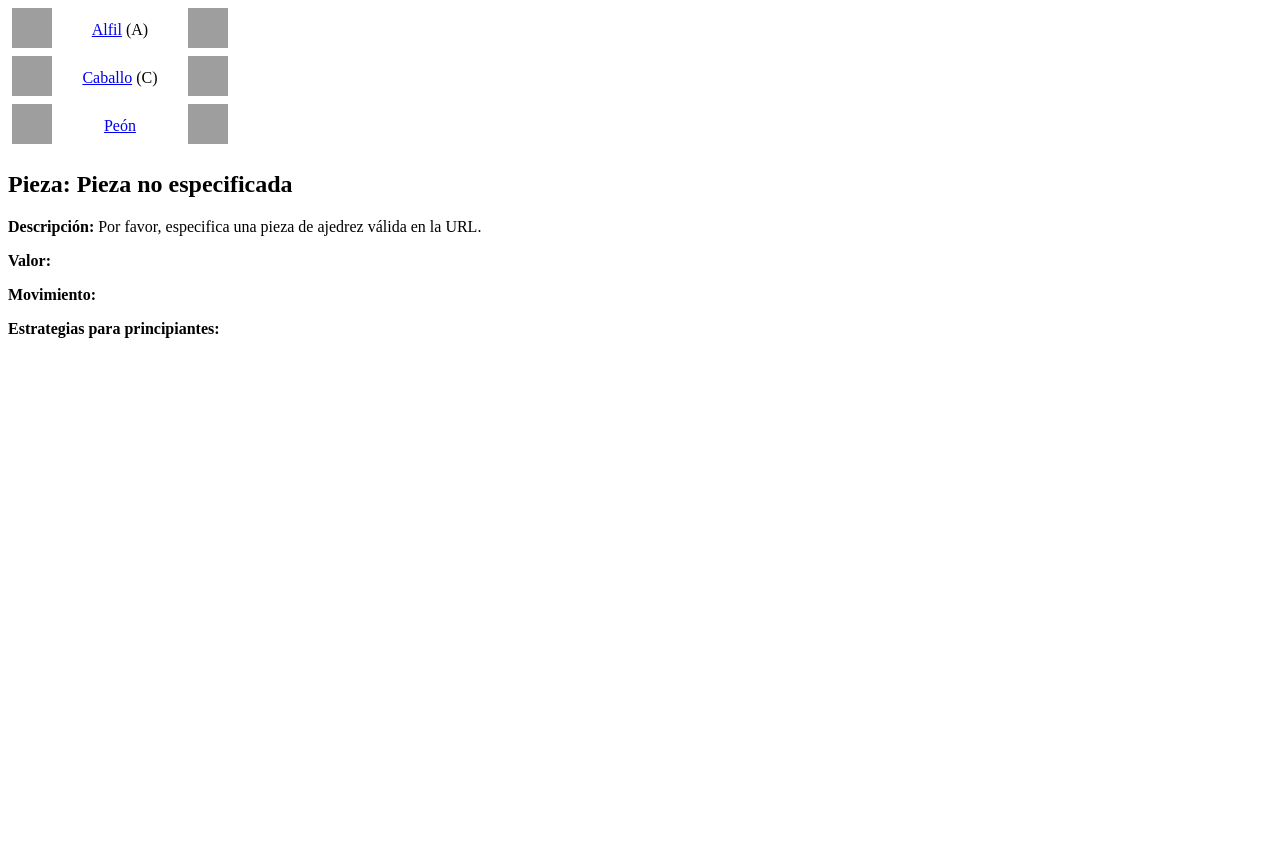
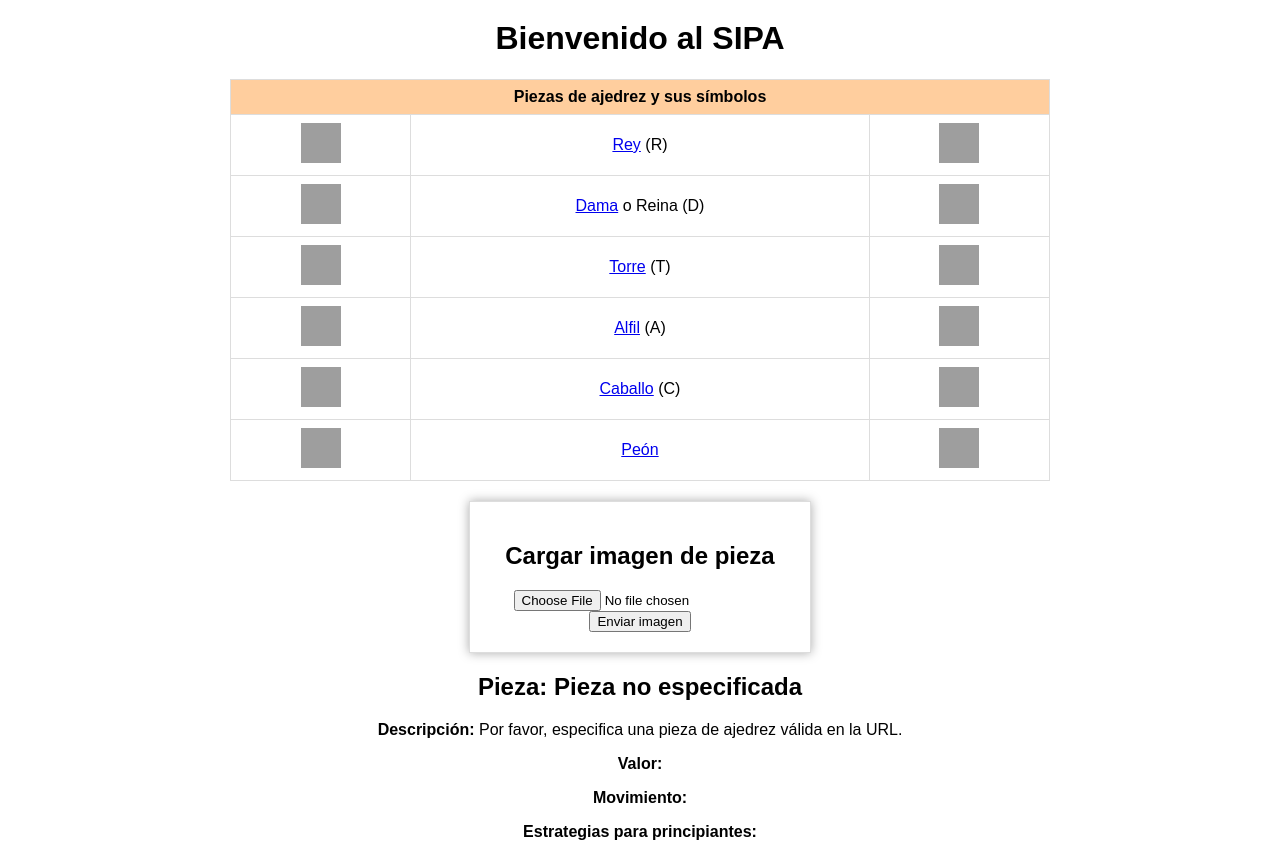
Before and after one commit to RaRdEvA/sipa, a PHP site: page /index.php in a window 1280 px wide. Shown: the part 241-1098 px from the top of the page. Before the commit the page ends 579 px from the top, so only its background shows below. Run offline with PHP 8.4, Linux system fonts and the light colour scheme; grey boxes are pictures that could not be loaded.

Commit message:
updatex index with css

```diff
--- a/index.php
+++ b/index.php
@@ -76,8 +76,51 @@ if (isset($_GET['piece']) && array_key_exists($_GET['piece'], $chessPieces)) {
 <head>
     <meta charset="UTF-8">
     <title>SIPA - Sistema Identificador de Piezas de Ajedrez</title>
+    <style>
+        body {
+            font-family: Arial, sans-serif;
+            margin: 0;
+            padding: 0;
+            text-align: center;
+        }
+        .header {
+            background-image: url('/src/banner.png'); /* Asegúrate de que la ruta es correcta */
+            background-size: contain; /* Ajusta la imagen para que se contenga completamente dentro del div */
+            background-position: center center; /* Centra la imagen tanto vertical como horizontalmente */
+            background-repeat: no-repeat; /* No repetir la imagen */
+            height: 240px; /* Establece una altura que consideres adecuada */
+            width: 100%; /* Ancho del banner */
+            margin-bottom: 20px; /* Espacio después del banner */
+        }
+        .content {
+            margin: auto;
+            width: 80%;
+        }
+        table {
+            margin: 20px auto;
+            width: 80%;
+            border-collapse: collapse;
+        }
+        th, td {
+            border: 1px solid #dddddd;
+            padding: 8px;
+            text-align: center;
+        }
+        th {
+            background-color: #ffce9e;
+        }
+        .form-upload {
+            margin: 20px auto;
+            width: 300px;
+            padding: 20px;
+            border: 1px solid #dddddd;
+            box-shadow: 0px 0px 10px 0px #aaaaaa;
+        }
+    </style>
 </head>
 <body>
+<div class="header"></div>
+    <div class="content">
         <h1>Bienvenido al SIPA</h1>
             <table class="infobox" style="text-align: center">
                 <tbody>
@@ -177,11 +220,19 @@ if (isset($_GET['piece']) && array_key_exists($_GET['piece'], $chessPieces)) {
                     </tr>
                 </tbody>
             </table>
-    <h2>Pieza: <?= $piece['nombre'] ?></h2>
-    <p><strong>Descripción:</strong> <?= $piece['descripcion'] ?></p>
-    <p><strong>Valor:</strong> <?= $piece['valor'] ?></p>
-    <p><strong>Movimiento:</strong> <?= $piece['movimiento'] ?></p>
-    <p><strong>Estrategias para principiantes:</strong> <?= $piece['ejemplos'] ?></p>
-
+            <form class="form-upload" action="/path-to-your-upload-handler" method="post" enctype="multipart/form-data">
+                <h2>Cargar imagen de pieza</h2>
+                <input type="file" name="chessImage" required>
+                <button type="submit">Enviar imagen</button>
+            </form>
+            <?php
+                // PHP logic to display chess piece information
+            ?>
+        <h2>Pieza: <?= $piece['nombre'] ?? 'No especificada' ?></h2>
+        <p><strong>Descripción:</strong> <?= $piece['descripcion'] ?? 'No disponible' ?></p>
+        <p><strong>Valor:</strong> <?= $piece['valor'] ?? 'No disponible' ?></p>
+        <p><strong>Movimiento:</strong> <?= $piece['movimiento'] ?? 'No disponible' ?></p>
+        <p><strong>Estrategias para principiantes:</strong> <?= $piece['ejemplos'] ?? 'No disponible' ?></p>
+    </div>
 </body>
 </html>
```
Lines whose indentation alone changed are shown as unchanged.
